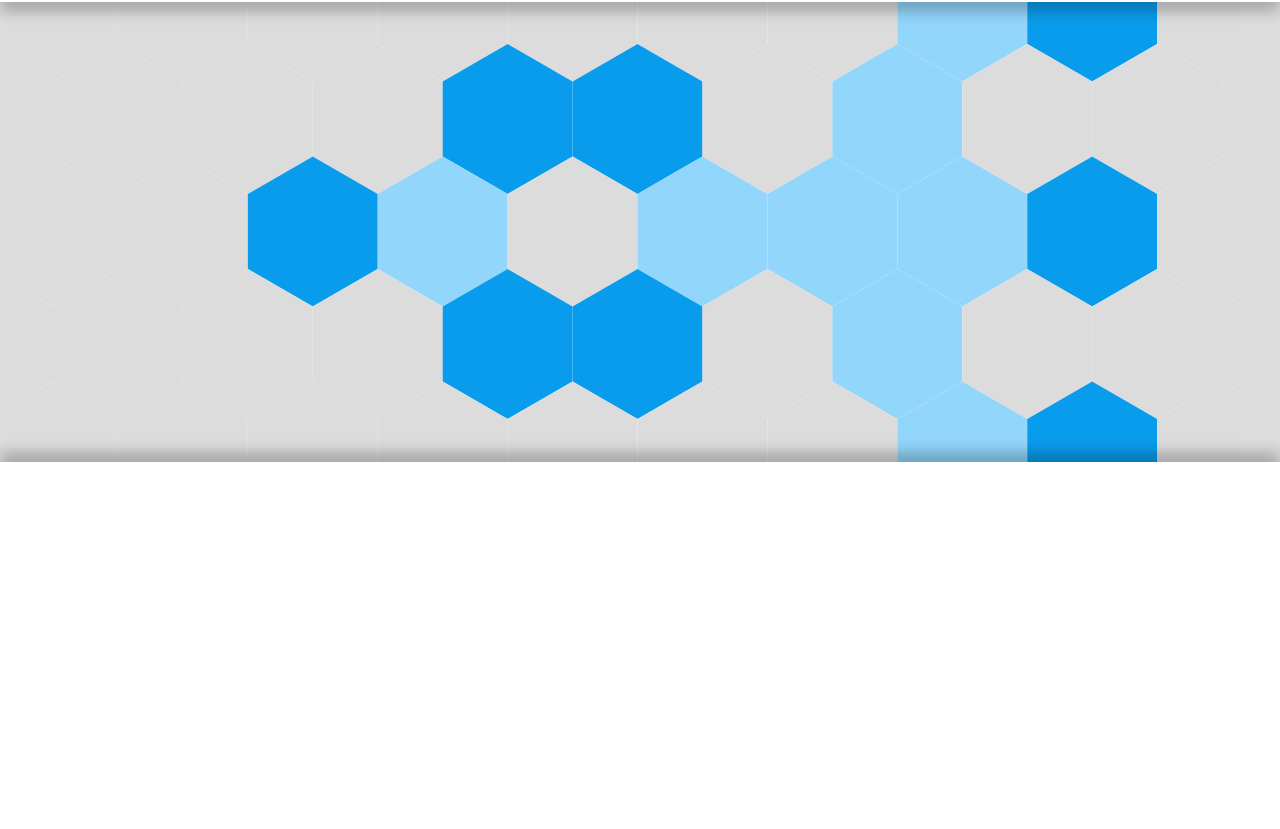
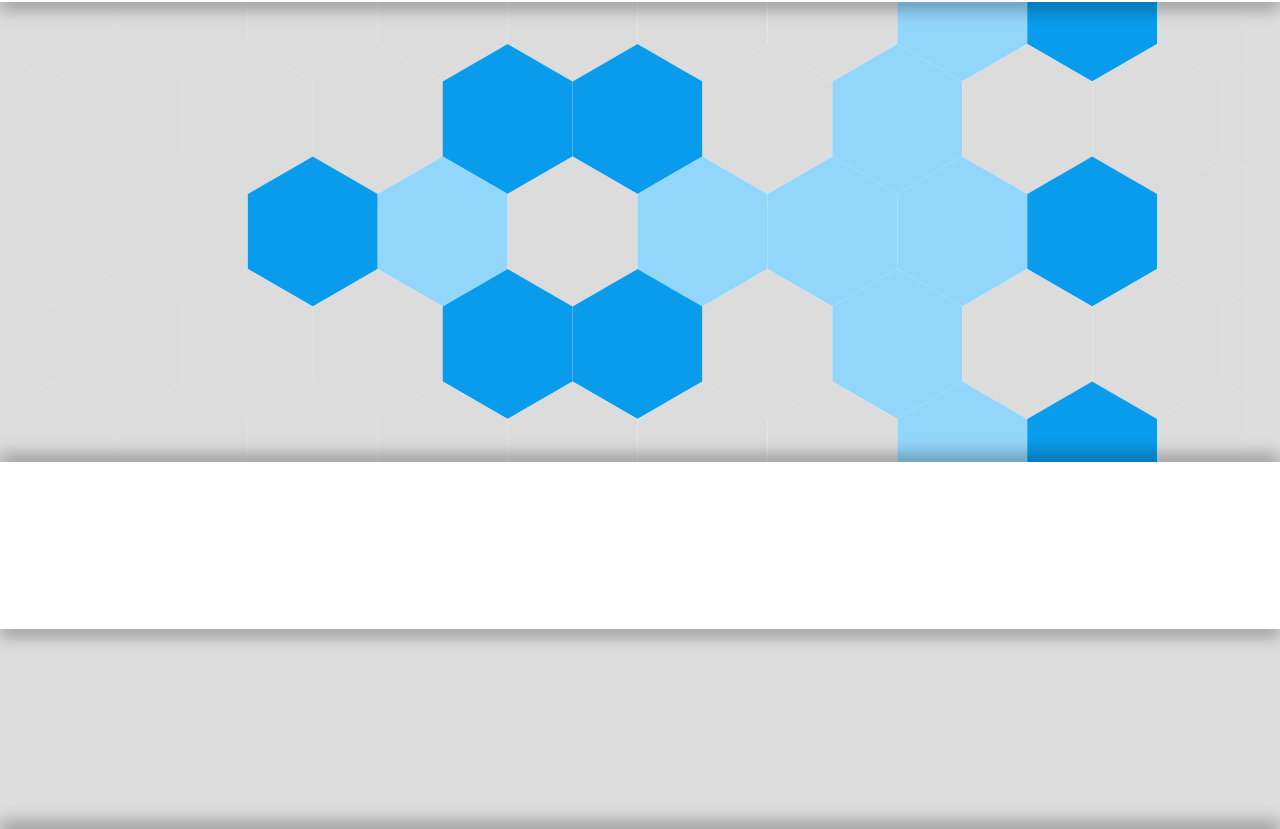
Before and after one commit to JeremyCraigMartinez/docker-101, a React (Create React App) app in the folder docker-101/: page /#/docker-101/volume in a window 1280 px wide. Shown: the part 182-1011 px from the top of the page. Before the commit the page ends 824 px from the top, so only its background shows below. Built offline with nearby package versions, Linux system fonts and the light colour scheme.

Commit message:
add basic containers page and footer

```diff
--- a/docker-101/public/index.css
+++ b/docker-101/public/index.css
@@ -7,7 +7,7 @@ html {
 }
 
 body {
-  margin: 0 0 4em 0;
+  margin: 0 0 0 0;
 }
 
 #examples {
@@ -198,3 +198,35 @@ pre {
 .javascript .special {
   color: #e6550d;
 }
+
+/* footer */
+#footer {
+  background: #ddd;
+  height: 200px;
+  overflow: hidden;
+  padding: 0;
+  position: relative;
+  border-top: solid 1px #fff;
+  margin: none
+}
+
+#footer:after,
+#footer:before {
+  content: "";
+  display: block;
+  width: 100%;
+  position: absolute;
+  background: white;
+  height: 16px;
+  z-index: 2;
+}
+
+#footer:before {
+  bottom: -16px;
+  box-shadow: 0px -8px 16px rgba(0,0,0,.3);
+}
+
+#footer:after {
+  top: -16px;
+  box-shadow: 0px 8px 16px rgba(0,0,0,.3);
+}
--- a/docker-101/src/app/App.jsx
+++ b/docker-101/src/app/App.jsx
@@ -9,6 +9,7 @@ import { // $FlowFixMe
 } from 'react-router-dom';
 
 import Header from './components/header';
+import Footer from './components/footer';
 import Services from './components/services';
 import Containers from './components/containers';
 import Images from './components/images';
@@ -30,5 +31,6 @@ export default () => (
         <Route path='/volume' component={Volume} />
       </Switch>
     </div>
+    <Footer />
   </Router>
 );
--- /dev/null
+++ b/docker-101/src/app/components/containers/assignment.jsx
@@ -0,0 +1,12 @@
+// @flow strict
+
+import React from 'react'; // $FlowFixMe
+import { Link } from 'react-router-dom';
+
+const Assignment = () => (
+  <div>
+    <h3>{'Assignment > '}<Link to='./post/'>Assignment Recap</Link></h3>
+  </div>
+);
+
+export default Assignment;
--- /dev/null
+++ b/docker-101/src/app/components/containers/feedback.jsx
@@ -0,0 +1,11 @@
+// @flow strict
+
+import React from 'react'; // $FlowFixMe
+
+const Feedback = () => (
+  <div>
+    <h3>{'Feedback'}</h3>
+  </div>
+);
+
+export default Feedback;
--- a/docker-101/src/app/components/containers/index.jsx
+++ b/docker-101/src/app/components/containers/index.jsx
@@ -1,10 +1,33 @@
 // @flow strict
 
-import React from 'react';
+import React from 'react'; // $FlowFixMe
+import { Switch, Route } from 'react-router-dom';
+
+import Main from './main';
+import Assignment from './assignment';
+import Feedback from './feedback';
+import Lecture from './lecture';
+import AssignmentPre from '../general/assignments/pre';
+import AssignmentPost from '../general/assignments/post';
+import FeedbackPre from '../general/feedback/pre';
+import LecturePre from '../general/lecture/pre';
+import LecturePost from '../general/lecture/post';
 
 const Containers = () => (
   <div>
     <h1>Containers</h1>
+
+    <Switch>
+      <Route exact path='/containers/' component={Main} />
+      <Route path='/containers/lecture/pre' component={LecturePre} />
+      <Route path='/containers/lecture/post' component={LecturePost} />
+      <Route path='/containers/lecture' component={Lecture} />
+      <Route path='/containers/assignment/pre' component={AssignmentPre} />
+      <Route path='/containers/assignment/post' component={AssignmentPost} />
+      <Route path='/containers/assignment' component={Assignment} />
+      <Route path='/containers/feedback/pre' component={FeedbackPre} />
+      <Route path='/containers/feedback' component={Feedback} />
+    </Switch>
   </div>
 );
 
--- /dev/null
+++ b/docker-101/src/app/components/containers/lecture.jsx
@@ -0,0 +1,22 @@
+// @flow strict
+
+import React from 'react'; // $FlowFixMe
+import { Link } from 'react-router-dom';
+
+import { LectureTable } from '../styled/page';
+
+const Lecture = () => (
+  <div>
+    <h3>{'Lecture > '}<Link to='./post/'>Lecture Recap</Link></h3>
+
+    <LectureTable>
+      <tbody>
+      </tbody>
+    </LectureTable>
+    <h2>Resources</h2>
+    <ul>
+    </ul>
+  </div>
+);
+
+export default Lecture;
--- /dev/null
+++ b/docker-101/src/app/components/containers/main.jsx
@@ -0,0 +1,12 @@
+// @flow strict
+
+import React from 'react'; // $FlowFixMe
+import { Link } from 'react-router-dom';
+
+const Main = () => (
+  <div>
+    <h3>{'Main > '}<Link to='./lecture/pre/'>Lecture Prep</Link></h3>
+  </div>
+);
+
+export default Main;
--- /dev/null
+++ b/docker-101/src/app/components/footer.jsx
@@ -0,0 +1,13 @@
+// @flow strict
+
+import React, { Fragment } from 'react';
+
+import { Footer } from './styled/page';
+
+const Header = () => (
+  <Fragment>
+    <Footer id='footer' />
+  </Fragment>
+);
+
+export default Header;
--- a/docker-101/src/app/components/styled/page.js
+++ b/docker-101/src/app/components/styled/page.js
@@ -12,3 +12,9 @@ export const LectureTable = styled.table`
     * { margin-left: 25px; }
   }
 `;
+
+export const Footer = styled.div`
+  height: 200px;
+  background-color: #ddd;
+  margin-top: 50px;
+`;
```
